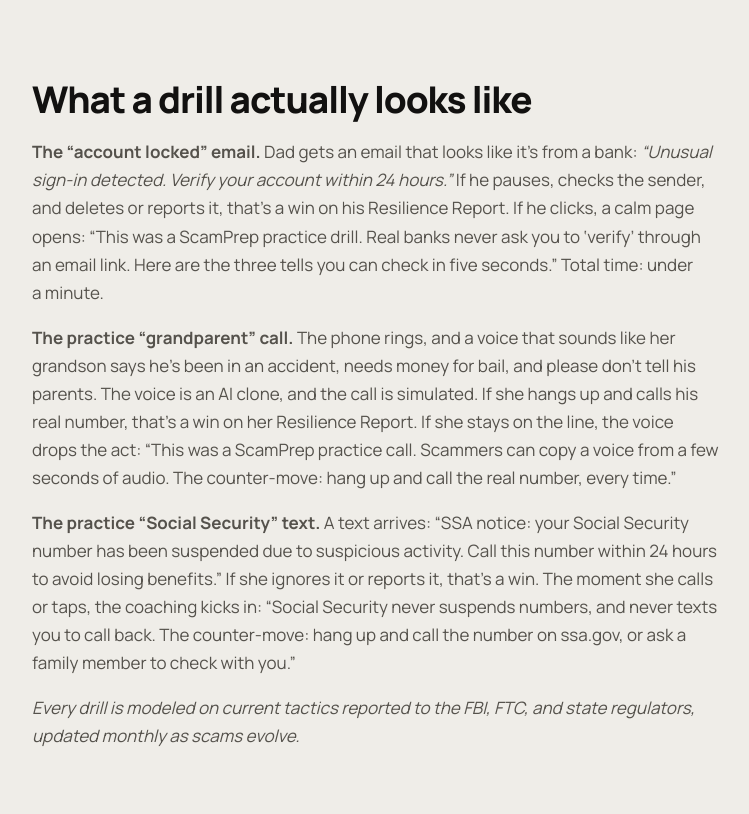
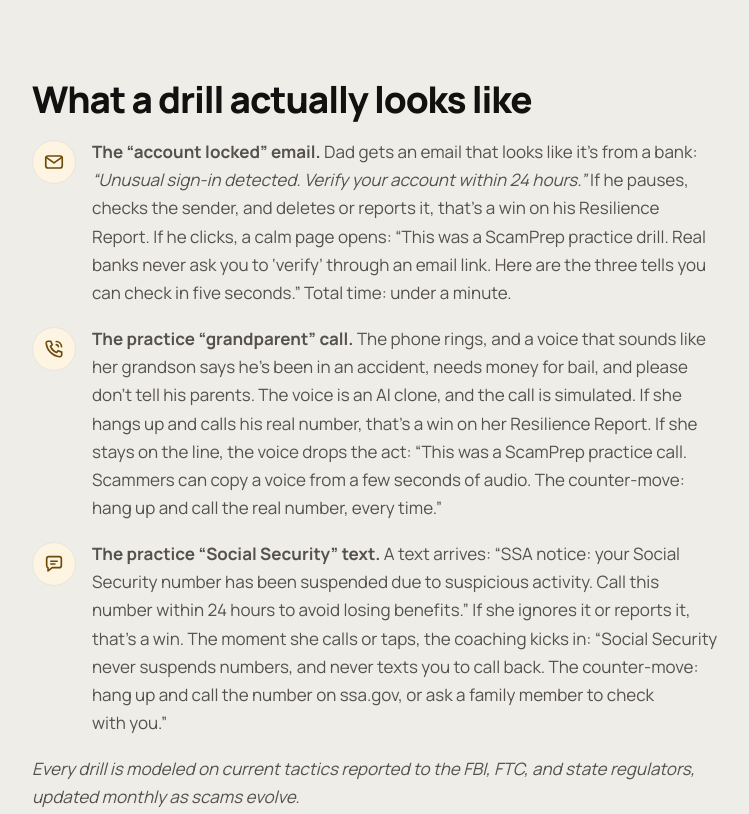
Before and after one commit to sawtoothtechnologies/sprysafe-site, an Astro site: page /how-it-works in a window 1280 px wide. Shown: the part 1660-2474 px from the top of the page, without its empty margins (264-1013 px from the left). Built offline with nearby package versions, Linux system fonts and the light colour scheme; Astro itself is replaced by a stand-in of ours.

Commit message:
How it works: copy edits, briefings step, new drill examples with channel icons, paper mail channel

```diff
--- a/src/pages/how-it-works.astro
+++ b/src/pages/how-it-works.astro
@@ -80,7 +80,7 @@ import CtaBand from '../components/CtaBand.astro';
             <div>
               <h3>Briefings on the newest scams.</h3>
               <p>
-                Alongside the drills, quick heads-ups on what's newly circulating and the tells to
+                Alongside the drills, quick snippets on what's newly circulating and the tells to
                 look for, sent through the channels they already use. Each one takes less than two
                 minutes to read. Because briefings refresh continuously from what's reported to the
                 FBI and FTC, they hear about new scams while they're still new.
@@ -128,6 +128,8 @@ import CtaBand from '../components/CtaBand.astro';
   <section class="section section--paper">
     <div class="wrap prose">
       <h2>What a drill actually looks like</h2>
+      <div class="drill-ex">
+        <span class="drill-ex__icon"><svg viewBox="0 0 24 24" fill="none" stroke="currentColor" stroke-width="1.8" stroke-linecap="round" stroke-linejoin="round" aria-hidden="true"><rect x="3" y="5.5" width="18" height="13" rx="2.5"/><path d="M3.5 7l8.5 6 8.5-6"/></svg></span>
         <p>
         <strong>The “account locked” email.</strong> Dad gets an email that looks like it's from a
         bank: <em>“Unusual sign-in detected. Verify your account within 24 hours.”</em> If he
@@ -136,6 +138,9 @@ import CtaBand from '../components/CtaBand.astro';
         to ‘verify’ through an email link. Here are the three tells you can check in five seconds.”
         Total time: under a minute.
         </p>
+      </div>
+      <div class="drill-ex">
+        <span class="drill-ex__icon"><svg viewBox="0 0 24 24" fill="none" stroke="currentColor" stroke-width="1.8" stroke-linecap="round" stroke-linejoin="round" aria-hidden="true"><path d="M5.5 3.5h3l1.6 4-2 1.4a12 12 0 0 0 6.9 6.9l1.4-2 4 1.6v3a2 2 0 0 1-2.1 2A16.5 16.5 0 0 1 3.5 5.6a2 2 0 0 1 2-2.1z"/><path d="M14.5 3.8a6 6 0 0 1 5.7 5.7"/><path d="M14.5 7.2a2.6 2.6 0 0 1 2.3 2.3"/></svg></span>
         <p>
         <strong>The practice “grandparent” call.</strong> The phone rings, and a voice that sounds
         like her grandson says he's been in an accident, needs money for bail, and please don't tell
@@ -144,6 +149,9 @@ import CtaBand from '../components/CtaBand.astro';
         drops the act: “This was a ScamPrep practice call. Scammers can copy a voice from a few
         seconds of audio. The counter-move: hang up and call the real number, every time.”
         </p>
+      </div>
+      <div class="drill-ex">
+        <span class="drill-ex__icon"><svg viewBox="0 0 24 24" fill="none" stroke="currentColor" stroke-width="1.8" stroke-linecap="round" stroke-linejoin="round" aria-hidden="true"><path d="M4 6.5A2.5 2.5 0 0 1 6.5 4h11A2.5 2.5 0 0 1 20 6.5v7a2.5 2.5 0 0 1-2.5 2.5H10l-4.5 3.5V16A2.5 2.5 0 0 1 4 13.5z"/><path d="M8.5 9h7M8.5 12h4.5"/></svg></span>
         <p>
         <strong>The practice “Social Security” text.</strong> A text arrives: “SSA notice: your
         Social Security number has been suspended due to suspicious activity. Call this number
@@ -152,6 +160,7 @@ import CtaBand from '../components/CtaBand.astro';
         and never texts you to call back. The counter-move: hang up and call the number on
         ssa.gov, or ask a family member to check with you.”
         </p>
+      </div>
       <p>
         <em>Every drill is modeled on current tactics reported to the FBI, FTC, and state regulators, updated monthly as scams evolve.</em>
       </p>
@@ -169,7 +178,7 @@ import CtaBand from '../components/CtaBand.astro';
 
       <h2>The briefings: a quiet drip of education</h2>
       <p>
-        Alongside the drills, we send very brief heads-ups: the newest scams in circulation and
+        Alongside the drills, we send very brief snippets: the newest scams in circulation and
         the tells to look out for. Each one takes less than two minutes to read, and they're spaced
         over time so the warnings stay fresh instead of fading the way a one-time seminar does.
       </p>
@@ -228,6 +237,17 @@ import CtaBand from '../components/CtaBand.astro';
 </Base>
 
 <style>
+  /* Drill examples: a small channel icon beside each scenario. */
+  .drill-ex { display: grid; grid-template-columns: 44px minmax(0, 1fr); gap: 16px; align-items: start; margin: 0 0 1.1em; }
+  .drill-ex p { margin: 0; }
+  .drill-ex__icon {
+    width: 44px; height: 44px; border-radius: 50%;
+    display: grid; place-items: center;
+    background: var(--amber-row); border: 1px solid var(--line); color: var(--amber-deep);
+    margin-top: 2px;
+  }
+  .drill-ex__icon svg { width: 22px; height: 22px; }
+
   .report-split {
     display: grid;
     gap: 48px;
--- a/src/pages/index.astro
+++ b/src/pages/index.astro
@@ -123,7 +123,7 @@ import { homeFaqs } from '../data/faqs.js';
             <span class="hiw__card-num">3</span>
             <span class="hiw__card-body">
               <span class="hiw__card-title">Hear about new scams first</span>
-              <span class="hiw__card-teaser"><span>Quick heads-ups on what's newly circulating, sent through the channels they already use.</span></span>
+              <span class="hiw__card-teaser"><span>Quick snippets on what's newly circulating, sent through the channels they already use.</span></span>
             </span>
             <span class="hiw__progress" aria-hidden="true"><span></span></span>
           </button>
```
Lines whose indentation alone changed are shown as unchanged.
